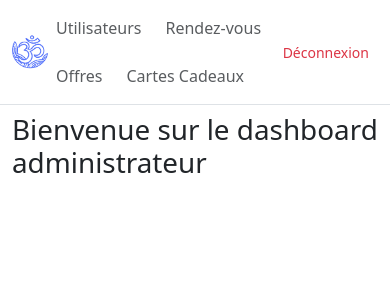
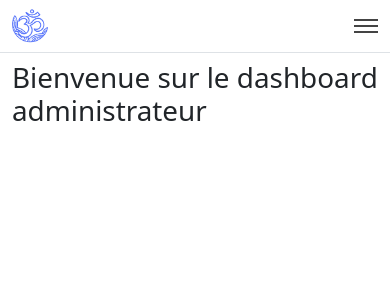
Before and after one commit to ayle57/adhyanga.fr, a Symfony app: template templates/admin/dashboard/index.html.twig in a window 390 px wide. Shown: the top 300 px of the page. Run offline with Twig, Linux system fonts and the light colour scheme; the template is opened without the code that fills it, so the values that code supplies are empty; style sheets or scripts are compiled from the project's sources; some libraries are stand-ins or nearby versions.

Commit message:
feat: fixing the admin navbar

```diff
--- a/assets/styles/admin.scss
+++ b/assets/styles/admin.scss
@@ -1,3 +1,37 @@
 $primaryColor: #5271ff;
 
-.text-primary { color: $primaryColor; }
+/* ===== Burger ===== */
+.navbar-toggler {
+  border: none;
+  padding: 0;
+}
+
+.navbar-toggler:focus {
+  box-shadow: none;
+}
+
+.navbar-toggler-icon {
+  display: block;
+  width: 24px;
+  height: 2px;
+  background-color: #444;
+  position: relative;
+}
+
+.navbar-toggler-icon::before,
+.navbar-toggler-icon::after {
+  content: '';
+  position: absolute;
+  width: 24px;
+  height: 2px;
+  background-color: #444;
+  left: 0;
+}
+
+.navbar-toggler-icon::before {
+  top: -6px;
+}
+
+.navbar-toggler-icon::after {
+  top: 6px;
+}
--- a/templates/admin/partials/_navbar.html.twig
+++ b/templates/admin/partials/_navbar.html.twig
@@ -2,47 +2,56 @@
     <div class="container">
         <div class="d-flex align-items-center justify-content-between py-2">
 
-            {# Logo #}
             <a href="{{ path('admin_dashboard') }}" class="d-flex align-items-center text-decoration-none">
-                <img src="{{ asset('images/logo_admin.png') }}" width="36" height="36" alt="">
+                <img src="{{ asset('images/logo_admin.png') }}" width="36" height="36" alt="Logo">
             </a>
 
-            {# Nav #}
-            <ul class="nav gap-2">
+            <button class="navbar-toggler d-lg-none" type="button" data-bs-toggle="offcanvas" data-bs-target="#adminMenu" aria-label="Menu">
+                <span class="navbar-toggler-icon"></span>
+            </button>
+
+            <ul class="nav gap-2 d-none d-lg-flex align-items-center">
                 <li class="nav-item">
-                    <a href="{{ path('admin_dashboard') }}"
-                       class="nav-link px-2 {{ currentRoute == 'admin_dashboard' ? 'fw-semibold text-primary' : 'text-muted' }}">
-                        Utilisateurs
-                    </a>
+                    <a href="#" class="nav-link px-2 {{ currentRoute == 'admin_users' ? 'fw-semibold text-primary' : 'text-muted' }}">Utilisateurs</a>
                 </li>
-
                 <li class="nav-item">
-                    <a href="#"
-                       class="nav-link px-2 {{ currentRoute == 'admin_pricing' ? 'fw-semibold text-primary' : 'text-muted' }}">
-                        Rendez-vous
-                    </a>
+                    <a href="#" class="nav-link px-2 {{ currentRoute == 'admin_appointment' ? 'fw-semibold text-primary' : 'text-muted' }}">Rendez-vous</a>
                 </li>
-
                 <li class="nav-item">
-                    <a href="#"
-                       class="nav-link px-2 {{ currentRoute starts with 'admin_faq' ? 'fw-semibold text-primary' : 'text-muted' }}">
-                        Offres
-                    </a>
+                    <a href="#" class="nav-link px-2 {{ currentRoute starts with 'admin_offers' ? 'fw-semibold text-primary' : 'text-muted' }}">Offres</a>
                 </li>
-
                 <li class="nav-item">
-                    <a href="#"
-                       class="nav-link px-2 {{ currentRoute == 'admin_about' ? 'fw-semibold text-primary' : 'text-muted' }}">
-                        Cartes Cadeaux
-                    </a>
+                    <a href="#" class="nav-link px-2 {{ currentRoute == 'admin_gift_cards' ? 'fw-semibold text-primary' : 'text-muted' }}">Cartes cadeaux</a>
                 </li>
             </ul>
 
-            {# Logout #}
-            <a href="{{ path('app_logout') }}" class="btn btn-sm btn-link text-danger text-decoration-none">
-                Déconnexion
-            </a>
+            <a href="{{ path('app_logout') }}" class="btn btn-sm btn-link text-danger d-none d-lg-inline">Déconnexion</a>
 
         </div>
     </div>
 </header>
+
+<div class="offcanvas offcanvas-end" tabindex="-1" id="adminMenu">
+    <div class="offcanvas-header border-bottom">
+        <h6 class="offcanvas-title fw-semibold">Administration</h6>
+        <button type="button" class="btn-close" data-bs-dismiss="offcanvas" aria-label="Close"></button>
+    </div>
+    <div class="offcanvas-body">
+        <ul class="nav flex-column gap-2">
+            <li class="nav-item">
+                <a href="#" class="nav-link {{ currentRoute == 'admin_users' ? 'fw-semibold text-primary' : 'text-dark' }}">Utilisateurs</a>
+            </li>
+            <li class="nav-item">
+                <a href="#" class="nav-link {{ currentRoute == 'admin_appointment' ? 'fw-semibold text-primary' : 'text-dark' }}">Rendez-vous</a>
+            </li>
+            <li class="nav-item">
+                <a href="#" class="nav-link {{ currentRoute starts with 'admin_offers' ? 'fw-semibold text-primary' : 'text-dark' }}">Offres</a>
+            </li>
+            <li class="nav-item">
+                <a href="#" class="nav-link {{ currentRoute == 'admin_gift_cards' ? 'fw-semibold text-primary' : 'text-dark' }}">Cartes cadeaux</a>
+            </li>
+        </ul>
+        <hr>
+        <a href="{{ path('app_logout') }}" class="btn btn-outline-danger w-100">Déconnexion</a>
+    </div>
+</div>
```
